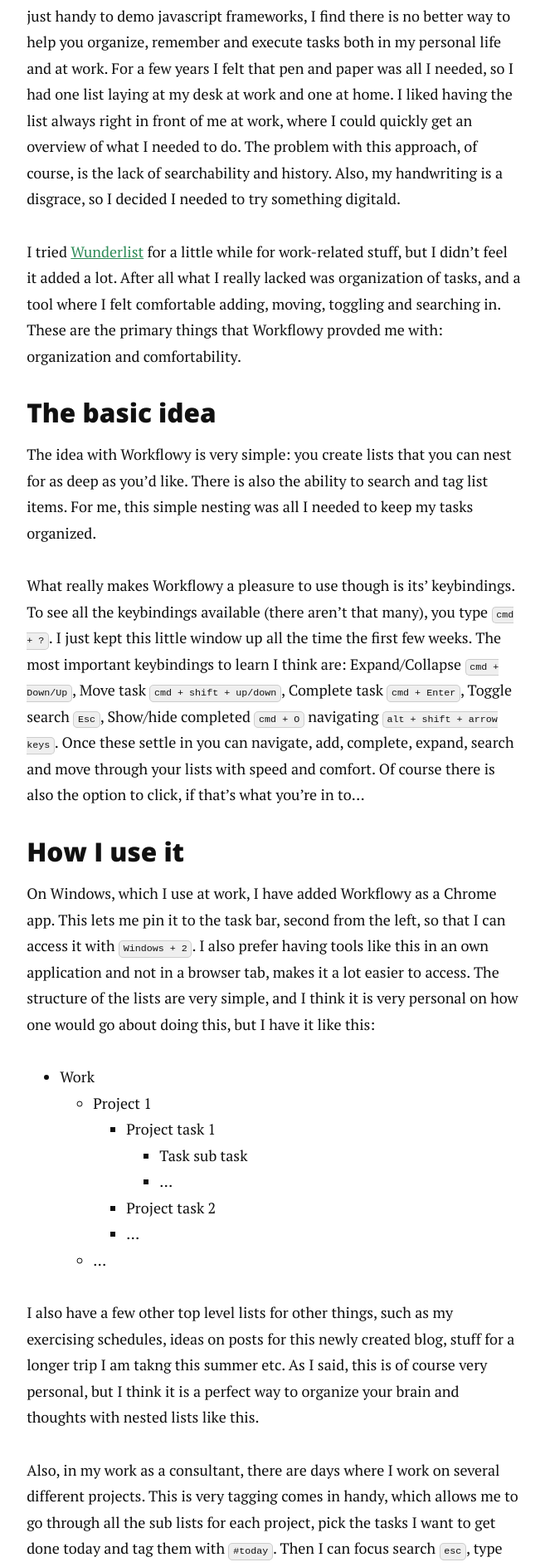
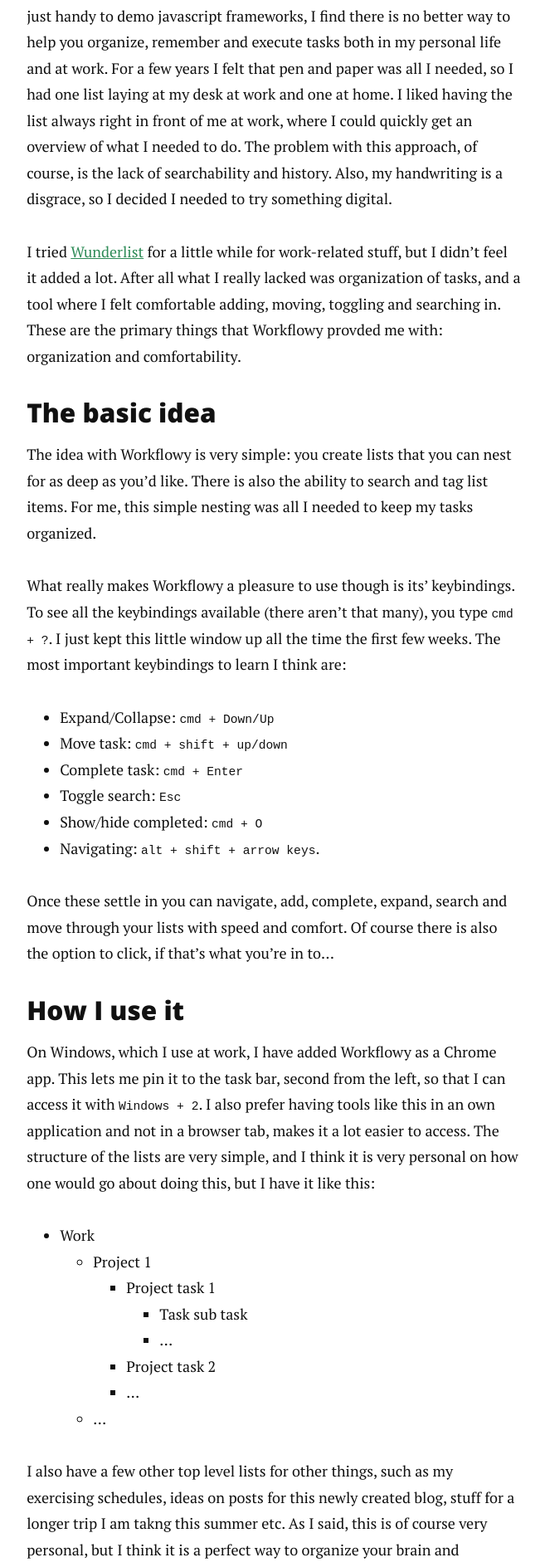
Before and after one commit to Dhq/dhallqvist-blogg, a Jekyll site: the page built from _posts/2016-03-24-workflowy.markdown, in a window 1280 px wide. Shown: the part 777-2665 px from the top of the page at 83% size, without its empty margins (310-967 px from the left). Built offline with Jekyll 4.4.1, drawn with Linux system fonts in a browser that asks for light colours; nearby versions of some CDN libraries; some of the changed text lies outside the part shown.

Commit message:
New posts

```diff
--- a/_posts/2016-03-24-workflowy.markdown
+++ b/_posts/2016-03-24-workflowy.markdown
@@ -6,7 +6,7 @@
 
 **Around 8 months ago I read an article (can't remember which one) about a tool called [Workflowy](http://workflowy.com). I had a look at it and wasn't very impressed at first, but the author was so enthusiastic I decided to give it a try anyway. I am very glad I did, so thought I'd give a short introduction.**
 
-I love todo lists and have been using them for a long time. They are not just handy to demo javascript frameworks, I find there is no better way to help you organize, remember and execute tasks both in my personal life and at work. For a few years I felt that pen and paper was all I needed, so I had one list laying at my desk at work and one at home. I liked having the list always right in front of me at work, where I could quickly get an overview of what I needed to do. The problem with this approach, of course, is the lack of searchability and history. Also, my handwriting is a disgrace, so I decided I needed to try something digitald.
+I love todo lists and have been using them for a long time. They are not just handy to demo javascript frameworks, I find there is no better way to help you organize, remember and execute tasks both in my personal life and at work. For a few years I felt that pen and paper was all I needed, so I had one list laying at my desk at work and one at home. I liked having the list always right in front of me at work, where I could quickly get an overview of what I needed to do. The problem with this approach, of course, is the lack of searchability and history. Also, my handwriting is a disgrace, so I decided I needed to try something digital.
 
 I tried [Wunderlist](http://wunderlist.com) for a little while for work-related stuff, but I didn't feel it added a lot. After all what I really lacked was organization of tasks, and a tool where I felt comfortable adding, moving, toggling and searching in. These are the primary things that Workflowy provded me with: organization and comfortability.
 
@@ -14,7 +14,16 @@
 ### The basic idea
 The idea with Workflowy is very simple: you create lists that you can nest for as deep as you'd like. There is also the ability to search and tag list items. For me, this simple nesting was all I needed to keep my tasks organized.
 
-What really makes Workflowy a pleasure to use though is its' keybindings. To see all the keybindings available (there aren't that many), you type `cmd + ?`. I just kept this little window up all the time the first few weeks. The most important keybindings to learn I think are: Expand/Collapse `cmd + Down/Up`, Move task `cmd + shift + up/down`, Complete task `cmd + Enter`, Toggle search `Esc`, Show/hide completed `cmd + O` navigating `alt + shift + arrow keys`. Once these settle in you can navigate, add, complete, expand, search and move through your lists with speed and comfort. Of course there is also the option to click, if that's what you're in to...
+What really makes Workflowy a pleasure to use though is its' keybindings. To see all the keybindings available (there aren't that many), you type `cmd + ?`. I just kept this little window up all the time the first few weeks. The most important keybindings to learn I think are:
+
+* Expand/Collapse: `cmd + Down/Up`
+* Move task: `cmd + shift + up/down`
+* Complete task: `cmd + Enter`
+* Toggle search: `Esc`
+* Show/hide completed: `cmd + O`
+* Navigating: `alt + shift + arrow keys`.
+
+Once these settle in you can navigate, add, complete, expand, search and move through your lists with speed and comfort. Of course there is also the option to click, if that's what you're in to...
 
 ### How I use it
 On Windows, which I use at work, I have added Workflowy as a Chrome app. This lets me pin it to the task bar, second from the left, so that I can access it with `Windows + 2`. I also prefer having tools like this in an own application and not in a browser tab, makes it a lot easier to access. The structure of the lists are very simple, and I think it is very personal on how one would go about doing this, but I have it like this:
```
Also changed, not shown: _posts/2016-03-21-hello-world0.markdown (+15 -3 lines), _posts/2016-05-28-inlining-svg-files-in-asp-net.markdown (added, +93 -0 lines), about.md (+0 -1 lines), assets/scss/partials/_typography.scss (+8 -7 lines), assets/css/style.css, 8 other files.
